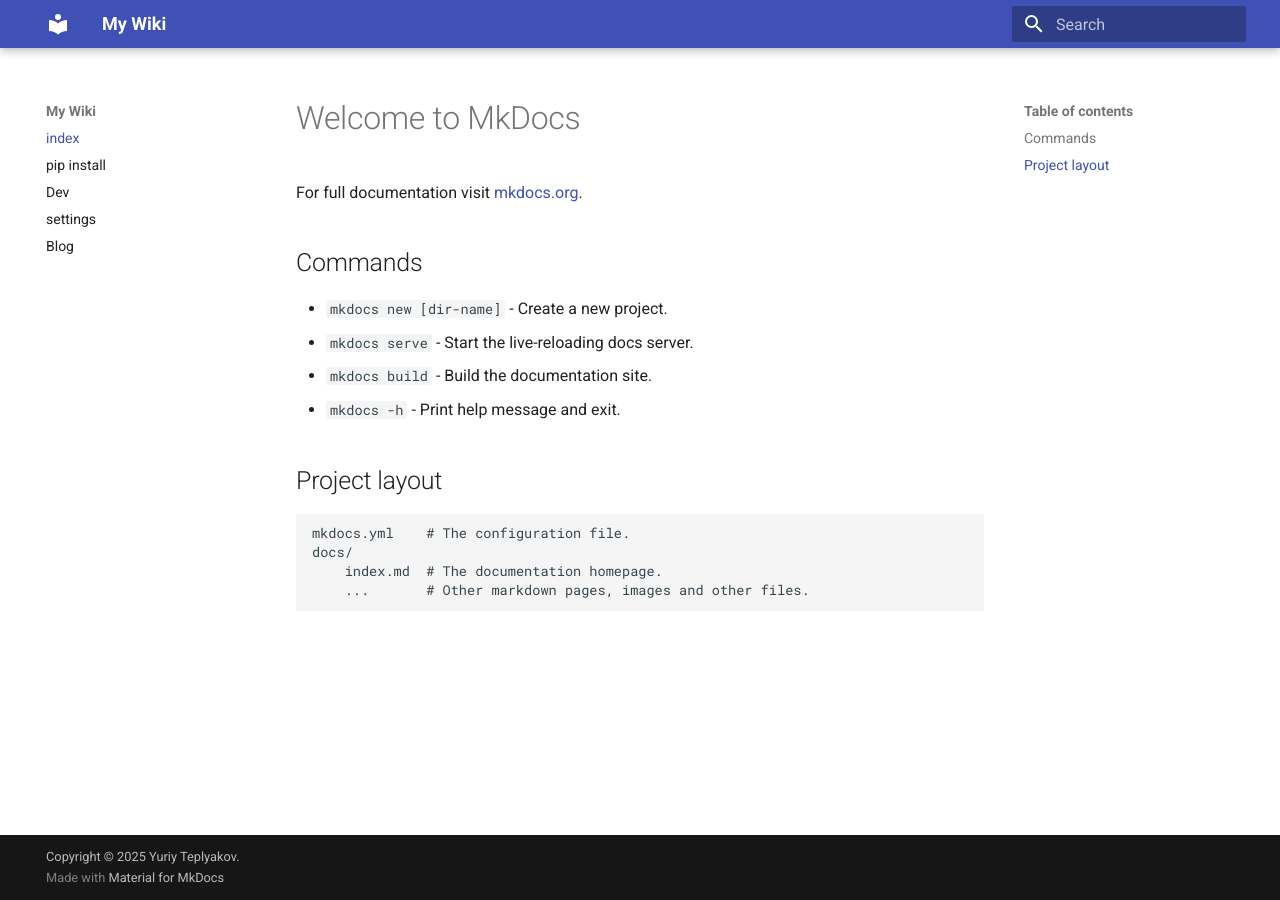
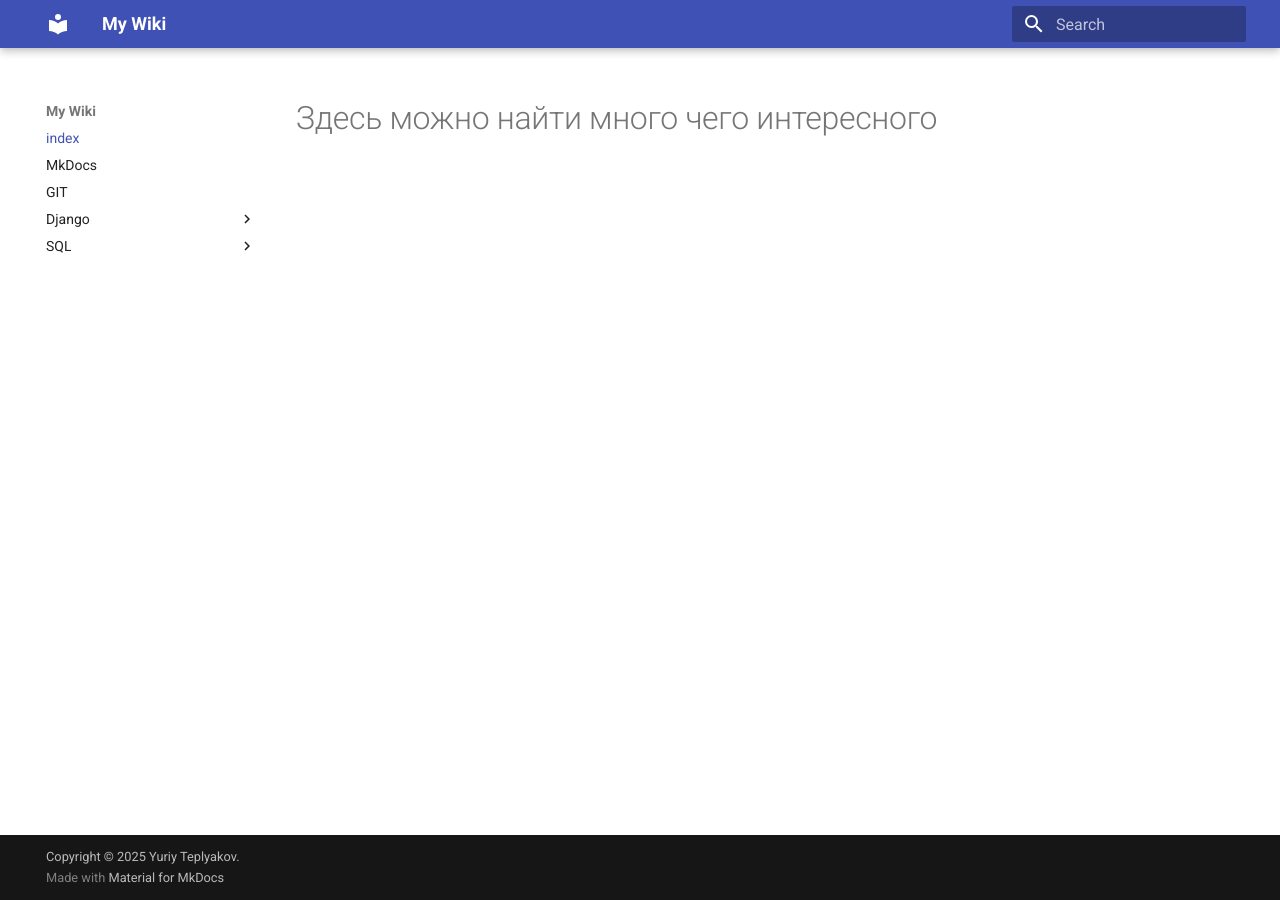
Before and after one commit to yuriyteplyakov/MYWIKI_docs, an MkDocs documentation site: the page built from docs/index.md, in a window 1280 px wide. Built offline with MkDocs 1.6.1 and Material for MkDocs 9.7.7, drawn with Linux system fonts in a browser that asks for light colours.

Commit message:
Первое наполнение wiki

```diff
--- a/docs/index.md
+++ b/docs/index.md
@@ -1,17 +1 @@
-# Welcome to MkDocs
-
-For full documentation visit [mkdocs.org](https://www.mkdocs.org).
-
-## Commands
-
-* `mkdocs new [dir-name]` - Create a new project.
-* `mkdocs serve` - Start the live-reloading docs server.
-* `mkdocs build` - Build the documentation site.
-* `mkdocs -h` - Print help message and exit.
-
-## Project layout
-
-    mkdocs.yml    # The configuration file.
-    docs/
-        index.md  # The documentation homepage.
-        ...       # Other markdown pages, images and other files.
+# Здесь можно найти много чего интересного
--- a/mkdocs.yml
+++ b/mkdocs.yml
@@ -25,12 +25,12 @@
 nav:
 
     - index:  index.md
-    - pip install: pip.md
-    - Dev: dev.md
-    - settings: settings.md
-    - Blog: blog/models.md
-
-
+    - MkDocs: mkdocs/mkdocs.md
+    - GIT: GIT/git.md
+    - Django:
+        - Виртуальное окружение: Django/env.md
+    - SQL:
+        - Создание базы: SQL/creat.md
 
 
 
```
Also changed, not shown: docs/Django/env.md (added, +19 -0 lines), docs/GIT/git.md (added, +148 -0 lines), docs/SQL/creat.md (added, +2 -0 lines), docs/mkdocs/mkdocs.md (added, +36 -0 lines).
